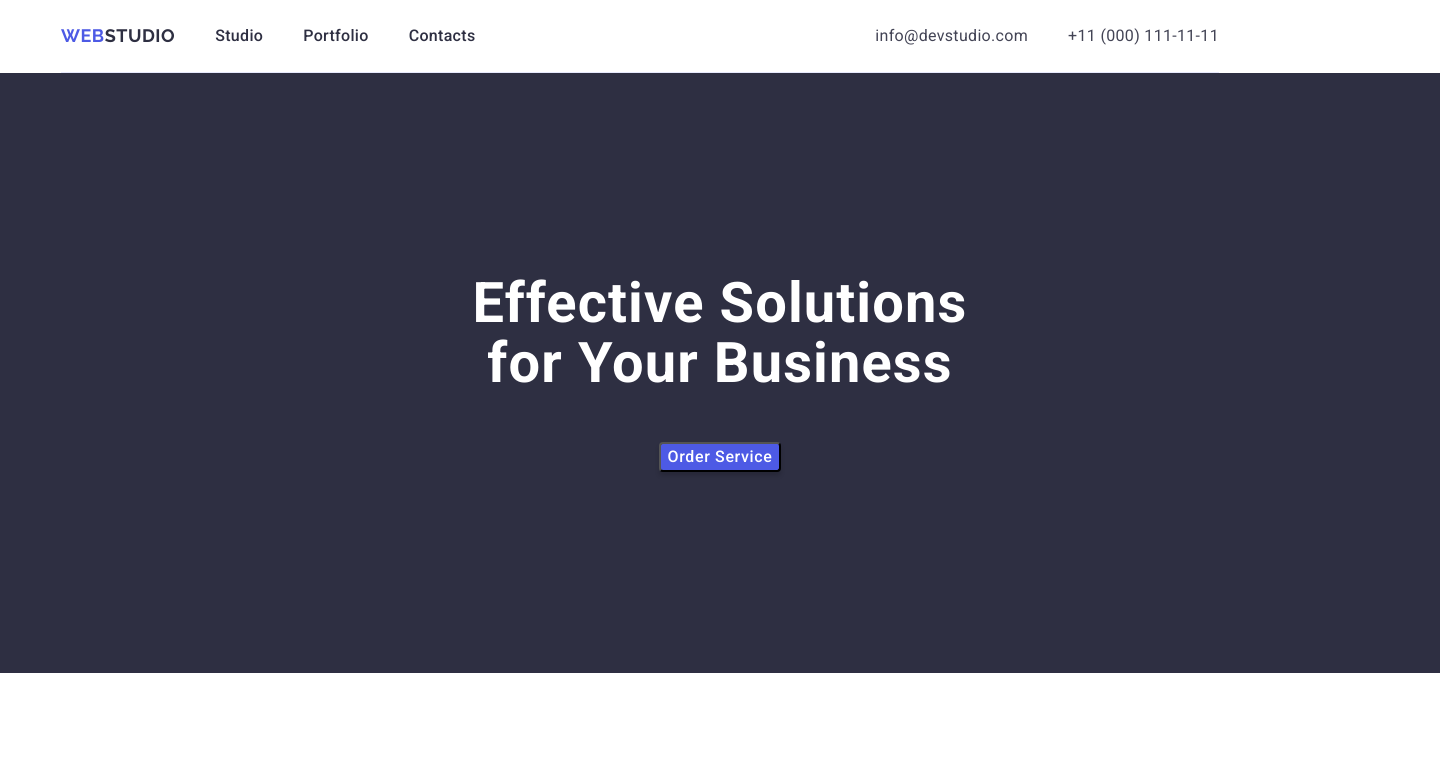
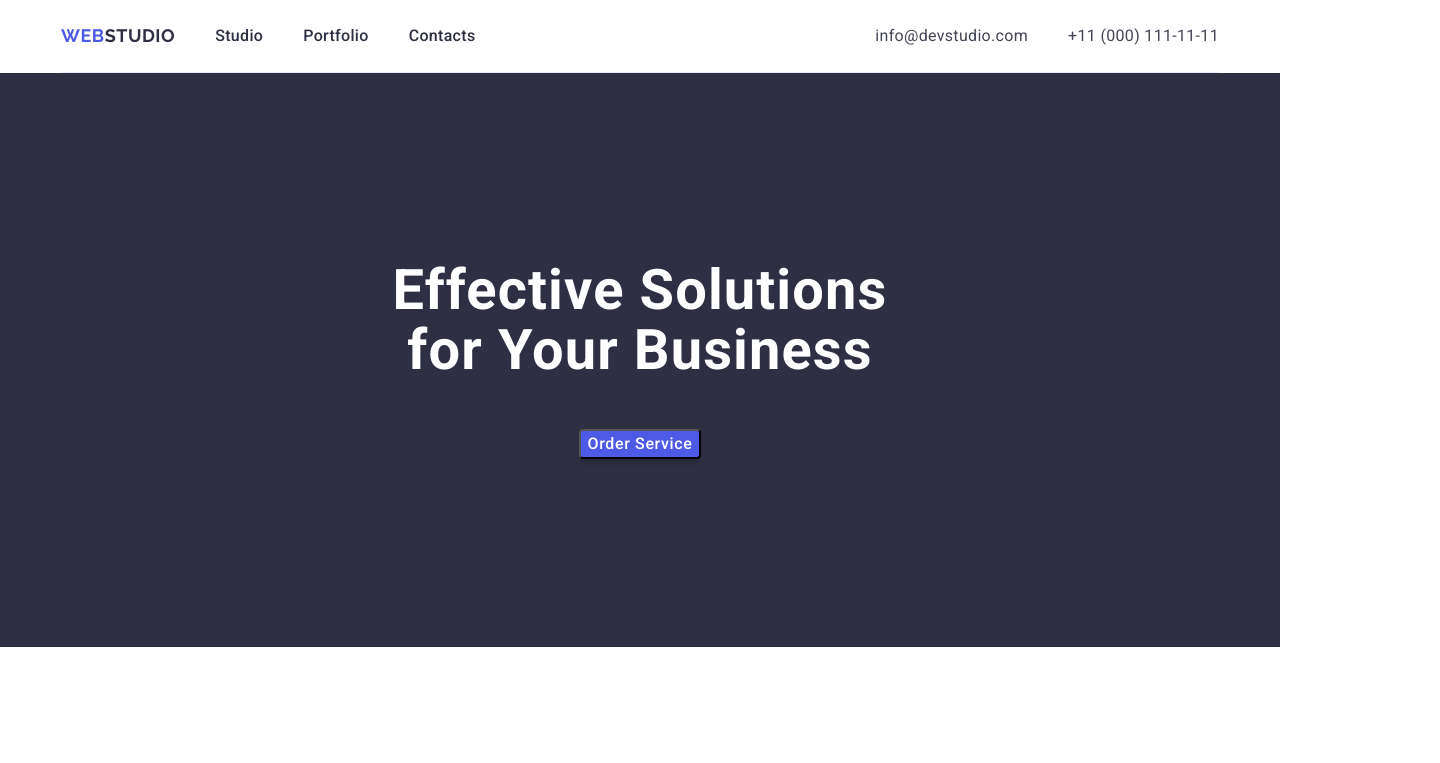
Before and after one commit to osadchyi15/goit-markup-hw-03, a plain HTML site: page index.html in a window 1280 px wide. Shown: the top 763 px of the page, 1440 px wide, since content can reach past the window. Drawn offline with nearby package versions, Linux system fonts and the light colour scheme.

Commit message:
dimensions ok

```diff
--- a/css/styles.css
+++ b/css/styles.css
@@ -45,10 +45,14 @@ img {
 
 .container {
   box-sizing: border-box;
-  width: 1158px;
   margin-left: auto;
   margin-right: auto;
   align-items: center;
+  max-width: 1158px;
+}
+
+section {
+  max-width: 1440px;
 }
 
 header > .container {
@@ -68,15 +72,6 @@ header .address-menu {
 .address-item {
   padding-top: 24px;
   padding-bottom: 24px;
-}
-
-.introducing .container {
-  display: flex;
-  width: 1440px;
-  flex-direction: column;
-  height: 600px;
-  justify-content: center;
-  background-color: #2e2f42;
 }
 
 .goals .container {
@@ -208,6 +203,18 @@ header .address-menu {
 }
 
 /* introducing */
+.introducing {
+  background-color: #2e2f42;
+}
+
+.introducing .container {
+  display: flex;
+  flex-direction: column;
+  justify-content: center;
+  padding-top: 188px;
+  padding-bottom: 188px;
+}
+
 .button {
   font-family: "Roboto", sans-serif;
   color: #fff;
@@ -226,9 +233,11 @@ header .address-menu {
 }
 
 /* our goals */
+
 .goals-list {
   display: flex;
   gap: 24px;
+  justify-content: center;
 }
 
 .goals-item {
@@ -254,6 +263,7 @@ header .address-menu {
   display: flex;
   gap: 24px;
   padding-top: 72px;
+  justify-content: center;
 }
 
 .team-items {
@@ -326,7 +336,6 @@ header .address-menu {
 /* footer */
 .footer {
   background-color: #2e2f42;
-  width: ;
 }
 
 .footer .container {
```
